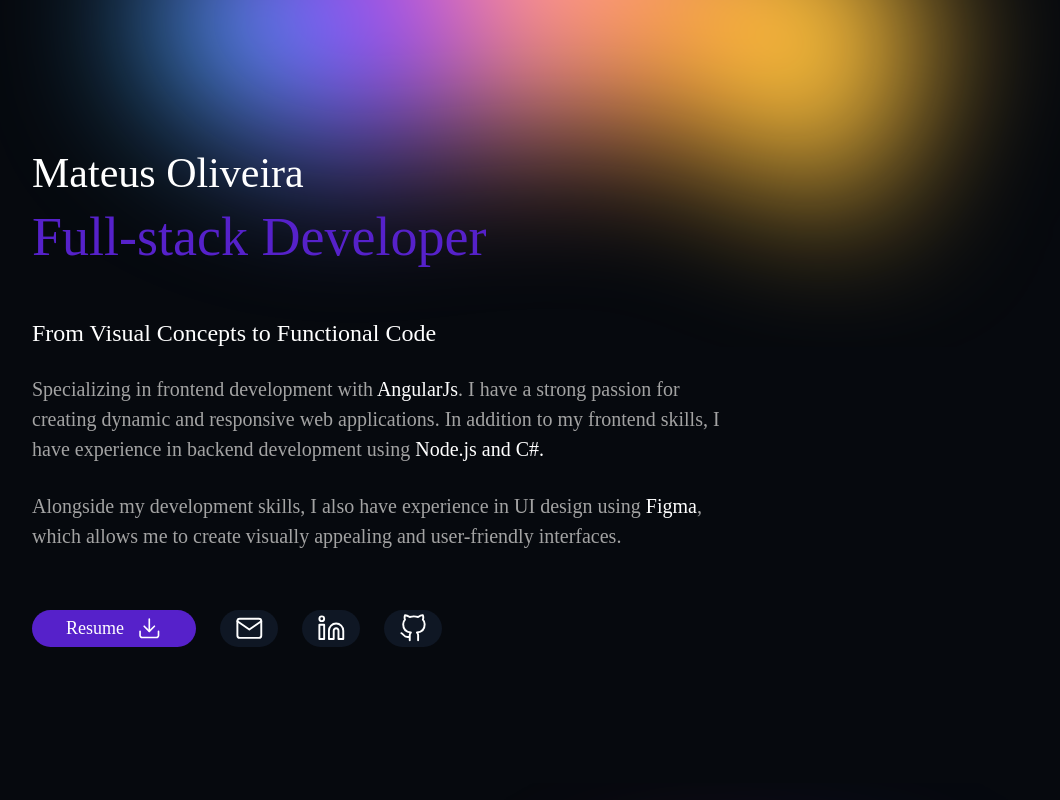
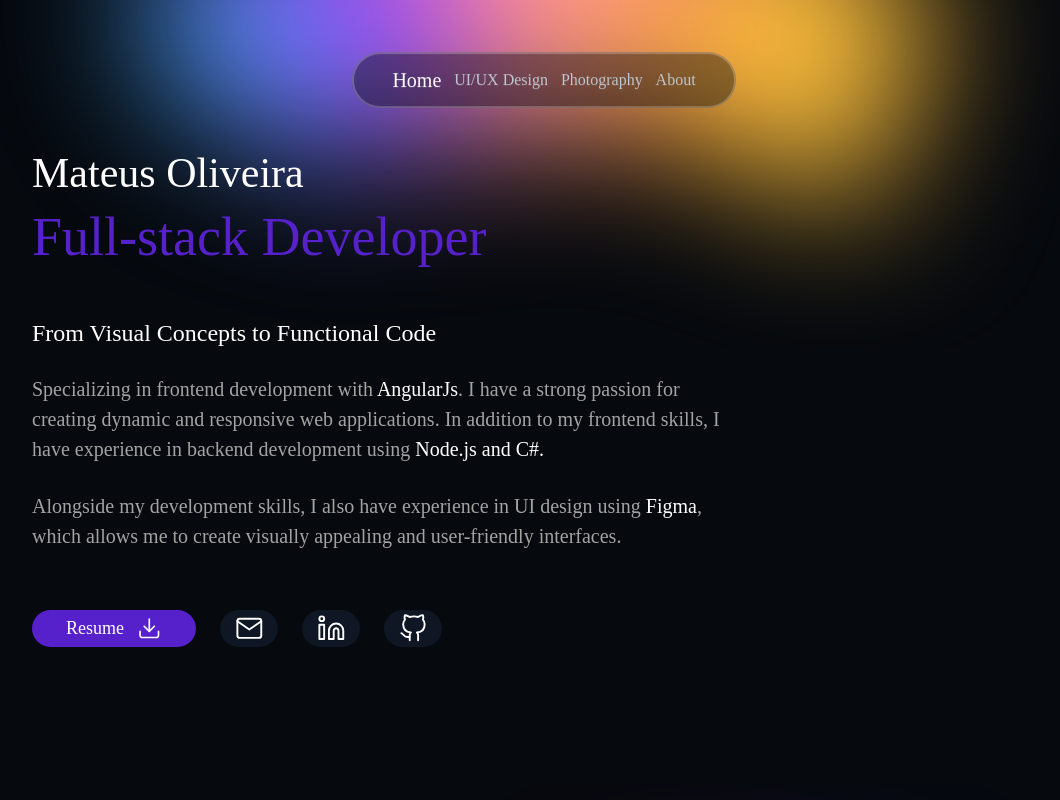
Before and after one commit to m0liveira/Portfolio, an Angular app in the folder Portfolio/: page / in a window 1280 px wide. Shown: the top 800 px of the page, without its empty margins (96-1156 px from the left). Built offline with nearby package versions, Linux system fonts and the light colour scheme; a web font is replaced by a local one.

Commit message:
style: 💄 navigation bar

```diff
--- a/Portfolio/src/app/app.component.html
+++ b/Portfolio/src/app/app.component.html
@@ -1 +1 @@
-<router-outlet />
+<router-outlet></router-outlet>
--- a/Portfolio/src/app/components/home/home.component.html
+++ b/Portfolio/src/app/components/home/home.component.html
@@ -1,4 +1,6 @@
 <img src="/assets/images/Intro blob.svg" alt="Blob" class="blob">
+
+<app-navigation></app-navigation>
 
 <section class="intro">
   <h1 class="title"><span>Mateus Oliveira</span> Full-stack Developer</h1>
--- a/Portfolio/src/app/components/home/home.component.ts
+++ b/Portfolio/src/app/components/home/home.component.ts
@@ -2,13 +2,14 @@
 import { CommonModule } from '@angular/common';
 import { RouterModule } from '@angular/router';
 import { FooterComponent } from '../shared/footer/footer.component';
+import { NavigationComponent } from "../shared/navigation/navigation.component";
 import { ProjectService } from '../../services/project.service';
 
 
 @Component({
   selector: 'app-home',
   standalone: true,
-  imports: [CommonModule, RouterModule, FooterComponent],
+  imports: [CommonModule, RouterModule, FooterComponent, NavigationComponent],
   templateUrl: './home.component.html',
   styleUrl: './home.component.scss'
 })
--- /dev/null
+++ b/Portfolio/src/app/components/shared/navigation/navigation.component.html
@@ -0,0 +1,6 @@
+<nav>
+  <a [routerLink]="['']" [routerLinkActive]="'active'">Home</a>
+  <a [routerLink]="['/Design']" [routerLinkActive]="'active'">UI/UX Design</a>
+  <a [routerLink]="['/Photography']" [routerLinkActive]="'active'">Photography</a>
+  <a [routerLink]="['/About']" [routerLinkActive]="'active'">About</a>
+</nav>
--- /dev/null
+++ b/Portfolio/src/app/components/shared/navigation/navigation.component.scss
@@ -0,0 +1,38 @@
+nav {
+  position: fixed;
+  top: 7%;
+  left: 50%;
+  transform: translate(-50%, -7%);
+  display: flex;
+  justify-content: space-between;
+  align-items: center;
+  background: hsla(218, 40%, 4%, 0.4);
+  border: 2px solid hsla(0, 0%, 100%, 0.23);
+  border-radius: var(--radius-full);
+  -webkit-backdrop-filter: blur(6px);
+  backdrop-filter: blur(6px);
+  width: 30%;
+  height: 7%;
+  padding: 0 3%;
+  z-index: 3;
+
+  a {
+    color: var(--light-blue-grey);
+    font-size: var(--fs-400);
+    font-weight: 400;
+    text-decoration: none;
+    transition: all 250ms ease-in-out;
+
+    &:hover {
+      color: var(--white);
+      opacity: 0.8;
+    }
+  }
+}
+
+.active {
+  color: var(--white) !important;
+  font-size: var(--fs-425) !important;
+  font-weight: 300 !important;
+  opacity: 1 !important;
+}
--- /dev/null
+++ b/Portfolio/src/app/components/shared/navigation/navigation.component.ts
@@ -0,0 +1,14 @@
+import { Component } from '@angular/core';
+import { RouterModule } from '@angular/router';
+
+@Component({
+  selector: 'app-navigation',
+  standalone: true,
+  imports: [RouterModule],
+  templateUrl: './navigation.component.html',
+  styleUrl: './navigation.component.scss'
+})
+export class NavigationComponent {
+[x: string]: string|string[];
+
+}
--- a/Portfolio/src/styles.scss
+++ b/Portfolio/src/styles.scss
@@ -45,6 +45,7 @@
   --fs-200: 0.75rem; // 12px
   --fs-300: 0.875rem; // 14px
   --fs-400: 1rem; // 16px
+  --fs-415: 1.125rem; // 18px
   --fs-425: 1.25rem; // 20px
   --fs-450: 1.375rem; // 22px
   --fs-500: 1.5rem; // 24px
```
